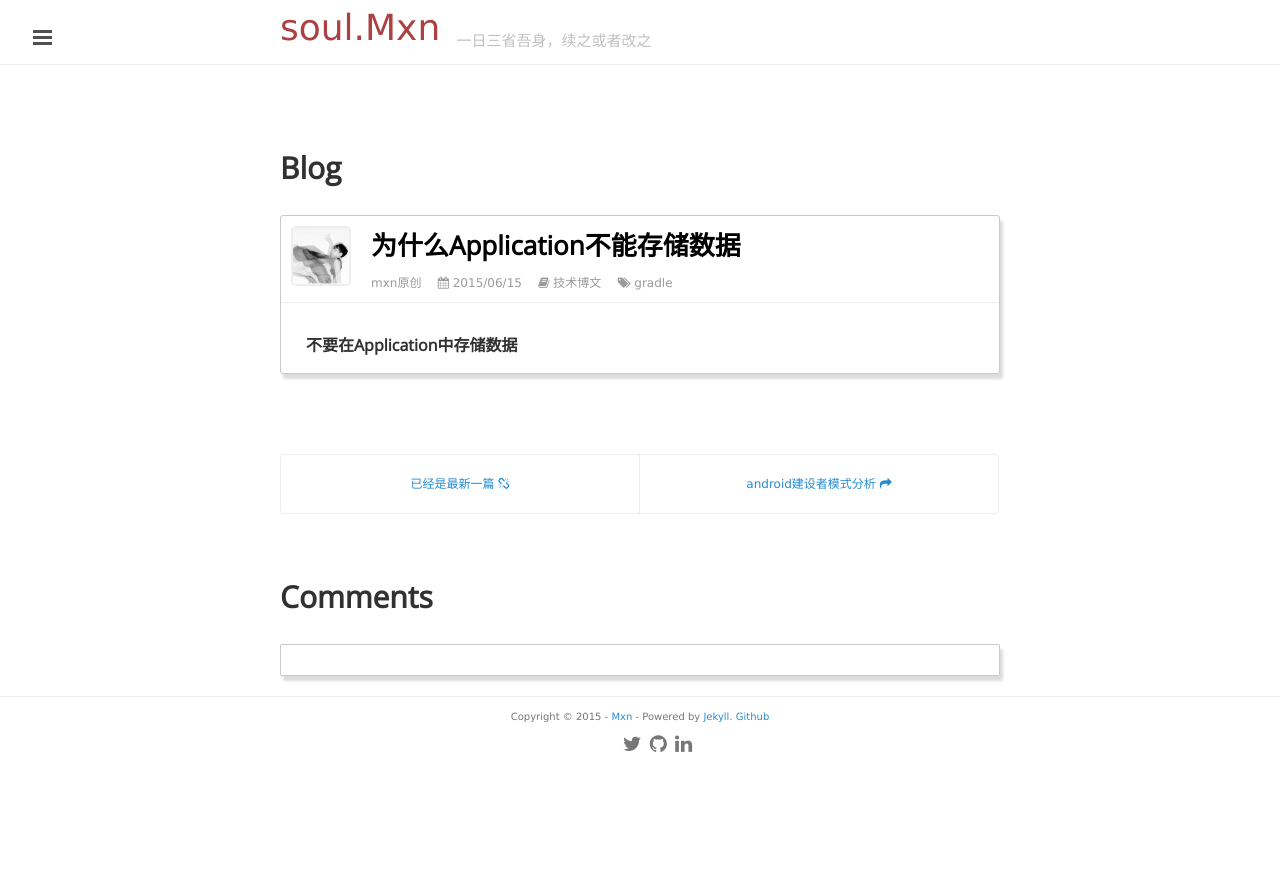
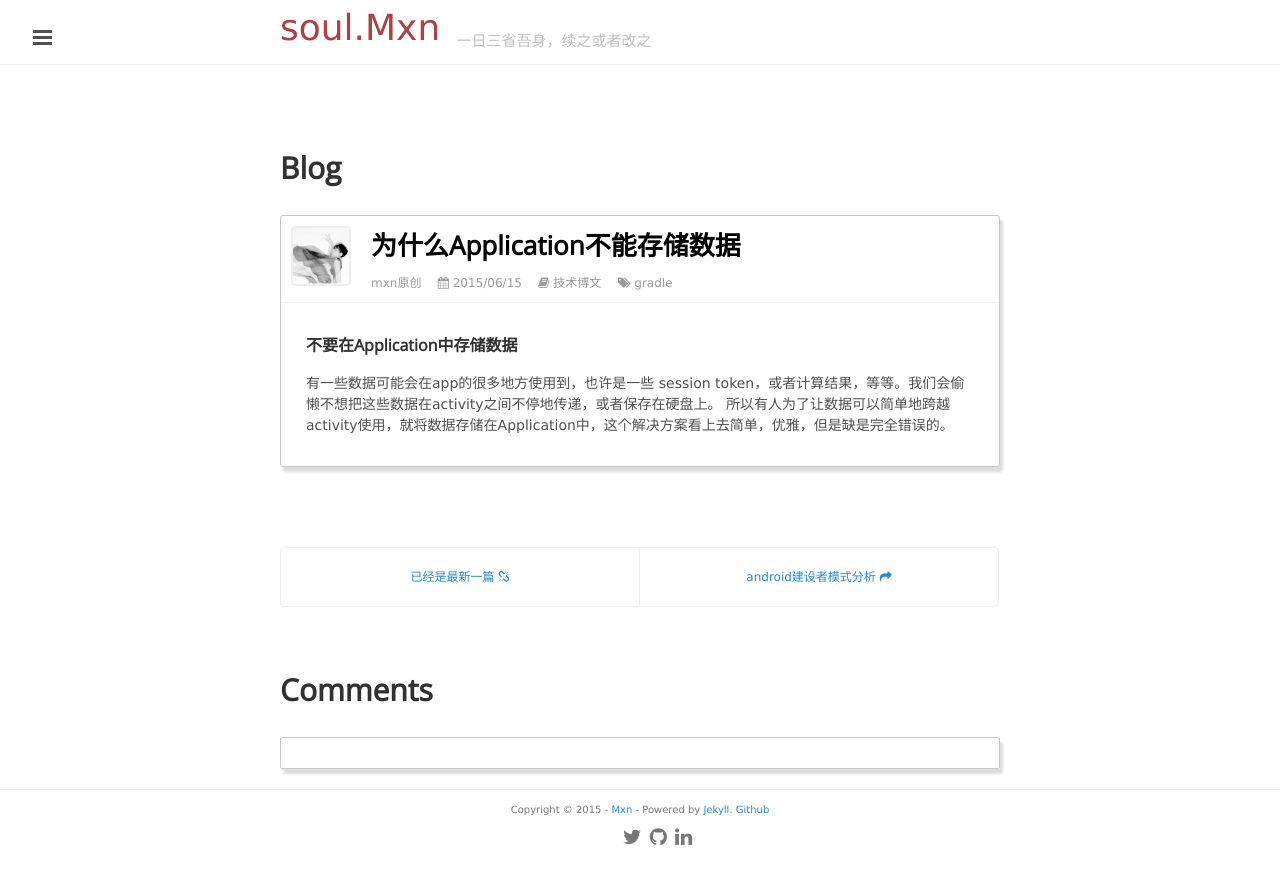
Before and after one commit to mxn21/mxn21.github.io, a Jekyll site: the page built from _posts/2015-6-15-为什么Application不能存储数据.md, in a window 1280 px wide. Shown: the top 884 px of the page. Built offline with Jekyll 4.4.1, drawn with Linux system fonts in a browser that asks for light colours; Markdown is read by kramdown in place of the engine named in the settings; comment, search, counter and statistics services are not loaded.

Commit message:
Update 2015-6-15-为什么Application不能存储数据.md

```diff
--- a/_posts/2015-6-15-为什么Application不能存储数据.md
+++ b/_posts/2015-6-15-为什么Application不能存储数据.md
@@ -7,3 +7,6 @@
 ---
 
 ###不要在Application中存储数据
+
+有一些数据可能会在app的很多地方使用到，也许是一些 session token，或者计算结果，等等。我们会偷懒不想把这些数据在activity之间不停地传递，或者保存在硬盘上。
+所以有人为了让数据可以简单地跨越activity使用，就将数据存储在Application中，这个解决方案看上去简单，优雅，但是缺是完全错误的。
```
